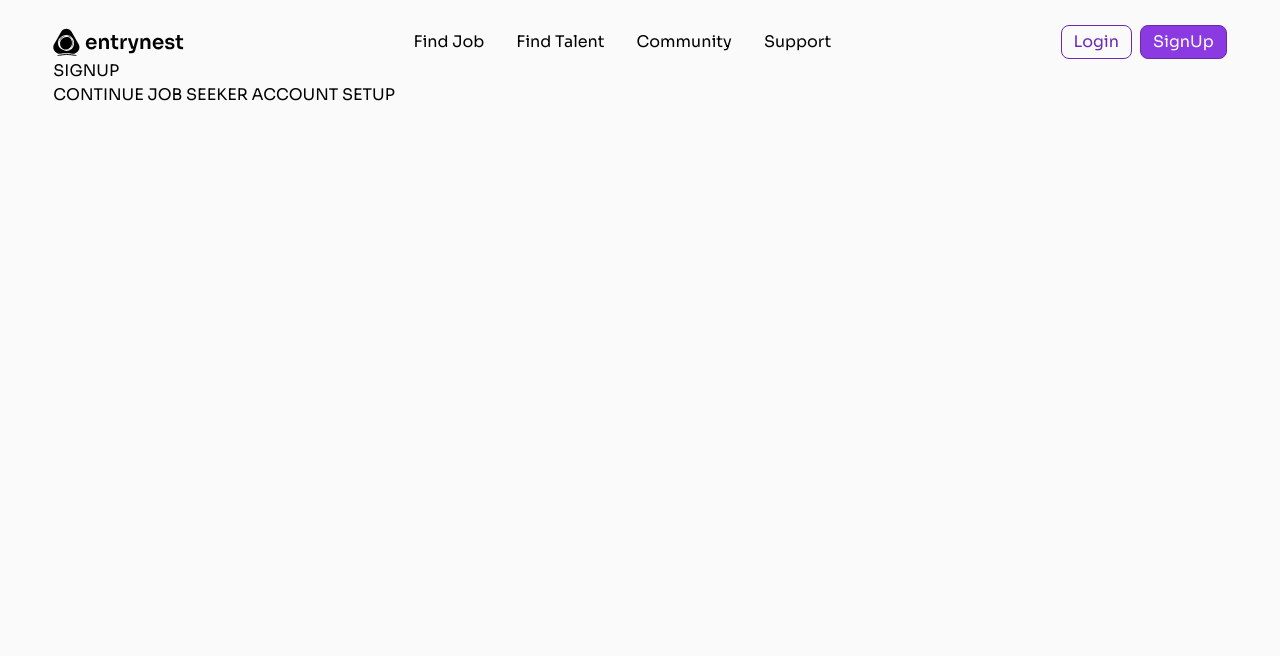
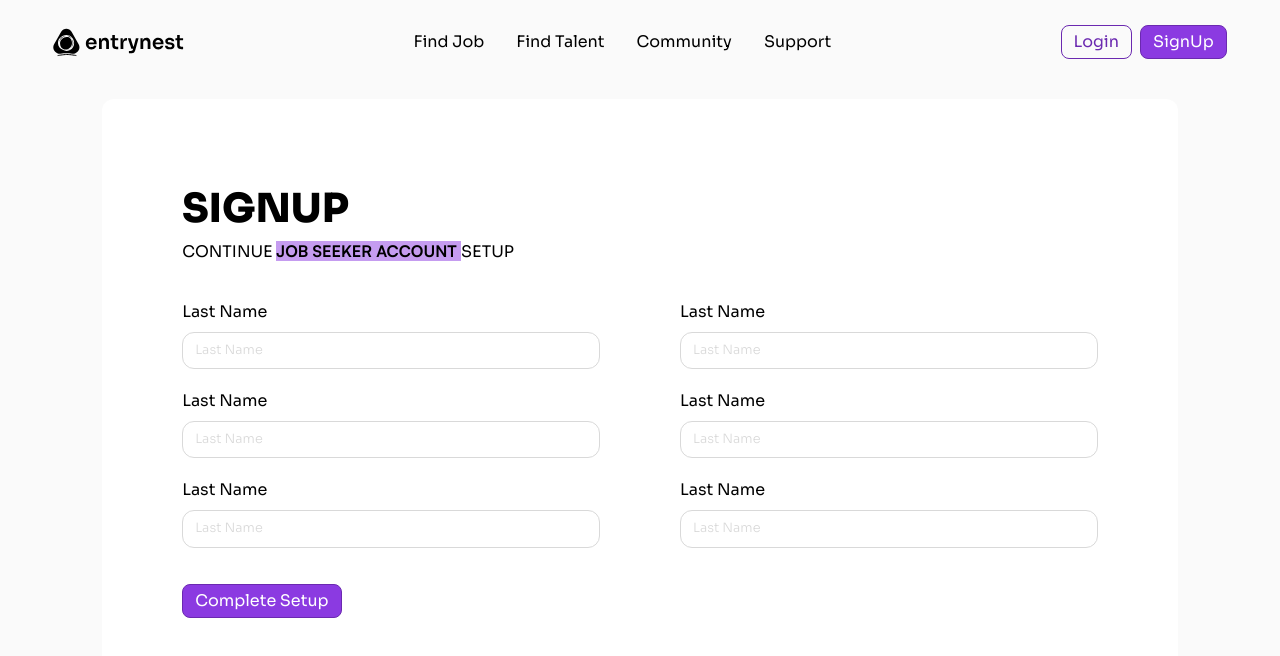
Before and after one commit to nyator/entrynest, a React (Vite) app in the folder client/: page /join_signup in a window 1280 px wide. Shown: the top 656 px of the page. Built offline with nearby package versions, Linux system fonts and the light colour scheme.

Commit message:
`Refactor code in client/src: update constants, button component, landing page, signup job seeker page, and tailwind config`

```diff
--- a/client/src/constants/index.js
+++ b/client/src/constants/index.js
@@ -113,4 +113,6 @@ export const jobStyle =[
         id: 3,
         title: "Hybrid",
     }
-]
+];
+
+// export const
--- a/client/src/elements/button.jsx
+++ b/client/src/elements/button.jsx
@@ -1,11 +1,16 @@
-import React from 'react'
+import React from "react";
+import { Link } from "react-router";
 
 const Button = (props) => {
   return (
-    <button className={`px-3 py-1 rounded-lg border-[1.5px] border-primaryStroke ${props.className}`}>
+    <Link to={props.Link}>
+    <button onClick={props.onClick}
+      className={`px-3 py-1 rounded-lg border-[1.5px] border-primaryStroke ${props.className}`}
+    >
       {props.text}
     </button>
-  )
-}
+      </Link>
+  );
+};
 
-export default Button
+export default Button;
--- a/client/src/pages/LandingPage.jsx
+++ b/client/src/pages/LandingPage.jsx
@@ -16,7 +16,7 @@ const LandingPage = () => {
         </div>
 
         <div className="flex flex-col md:items-start items-center justify-start gap-3 z-50">
-          <h1 className="text-clampHead font-bold text-white text-center md:text-left">
+          <h1 className="text-clampHead font-black leading-tight text-white text-center md:text-left">
             Discover The Right Starting Point With “entrynest”
           </h1>
           <div className="gap-2 flex flex-row">
--- a/client/src/pages/SignupJobSeeker.jsx
+++ b/client/src/pages/SignupJobSeeker.jsx
@@ -1,14 +1,67 @@
 import React from "react";
+import InputField from "../elements/inputField";
+import Button from "../elements/button";
 
 function SignupJobSeeker() {
   return (
-    <div>
+    <div className="bg-white w-11/12 flex flex-col mx-auto px-5 md:px-20 py-7 -center md:py-20 my-10 gap-9 rounded-xl">
       <div>
-        <h1>SIGNUP</h1>
-        <p>
-          CONTINUE <span>JOB SEEKER ACCOUNT </span>
+        <h1 className="text-clampHeadSm font-black">SIGNUP</h1>
+        <p className="text-clampText">
+          CONTINUE{" "}
+          <span className="font-SatoshiBold bg-primary/50">
+            JOB SEEKER ACCOUNT{" "}
+          </span>
           SETUP
         </p>
+      </div>
+
+      <div className="flex flex-col md:flex-row w-full justify-between md:gap-20 lg:gap-35">
+        <div className=" md:w-6/12 space-y-5 ">
+          <div className="md:space-y-2">
+            <h1 className="text-clampText">Last Name</h1>
+            <InputField
+              placeholder="Last Name" //onChange={handlePasswordChange}
+            />
+          </div>
+          <div className="md:space-y-2">
+            <h1 className="text-clampText">Last Name</h1>
+            <InputField
+              placeholder="Last Name" //onChange={handlePasswordChange}
+            />
+          </div>
+          <div className="md:space-y-2">
+            <h1 className="text-clampText">Last Name</h1>
+            <InputField
+              placeholder="Last Name" //onChange={handlePasswordChange}
+            />
+          </div>
+        </div>
+
+        <div className="md:w-6/12 space-y-5 ">
+          <div className="md:space-y-2">
+            <h1 className="text-clampText">Last Name</h1>
+            <InputField
+              placeholder="Last Name" //onChange={handlePasswordChange}
+            />
+          </div>
+          <div className="md:space-y-2">
+            <h1 className="text-clampText">Last Name</h1>
+            <InputField
+              placeholder="Last Name" //onChange={handlePasswordChange}
+            />
+          </div>
+          <div className="md:space-y-2">
+            <h1 className="text-clampText">Last Name</h1>
+            <InputField
+              placeholder="Last Name" //onChange={handlePasswordChange}
+            />
+          </div>
+        </div>
+      </div>
+
+      <div>
+        <Button text="Complete Setup" className="text-white bg-primary" />
       </div>
     </div>
   );
--- a/client/tailwind.config.js
+++ b/client/tailwind.config.js
@@ -5,8 +5,7 @@ export default {
     screens: {
       sm: "600px",
       md: "950px",
-      lg: "1024px",
-      xl: "1280px",
+      lg: "1350px",
     },
 
     fontFamily: {
```
